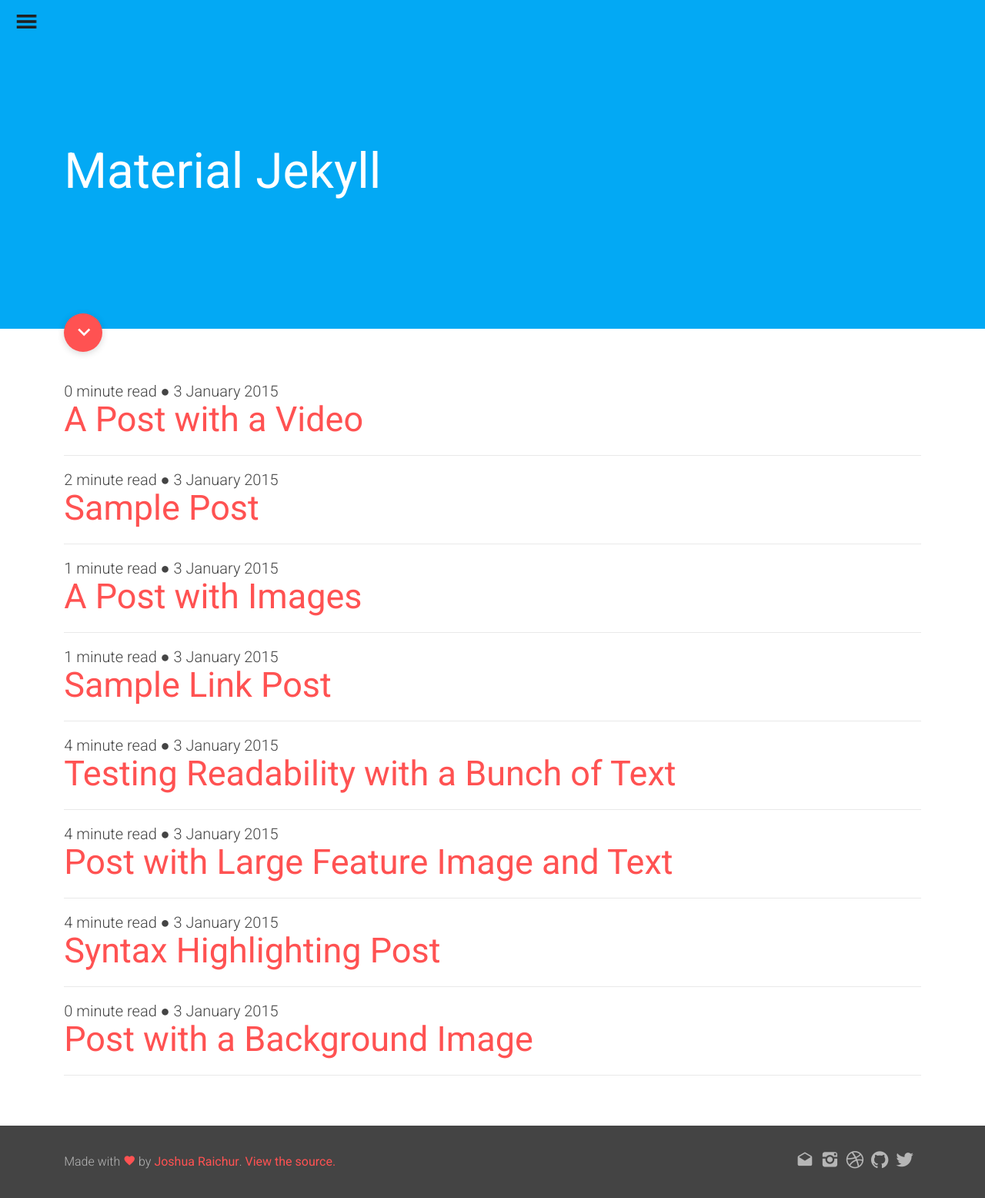
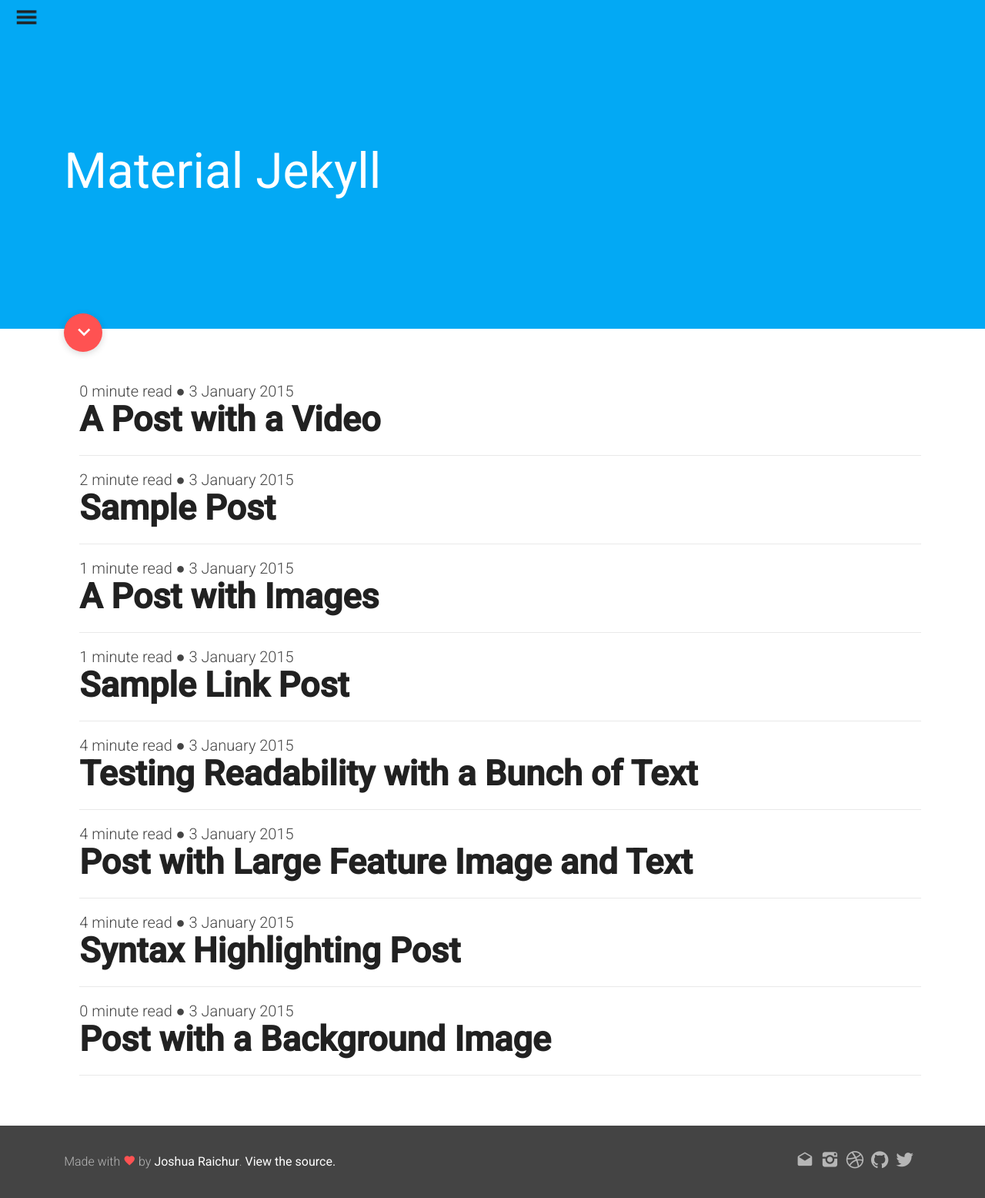
Before and after one commit to raichur/material-jekyll, a Jekyll site: the page built from index.html, in a window 1280 px wide. Shown: the whole page at 77% size. Built offline with Jekyll 4.4.1, drawn with Linux system fonts in a browser that asks for light colours; nearby versions of some CDN libraries.

Commit message:
style changes + hopeful nav safari fix

```diff
--- a/_assets/_sass/_base.scss
+++ b/_assets/_sass/_base.scss
@@ -146,7 +146,14 @@
 /**
 * Clearfix
 */
-
+*, *:after, *:before  {
+  outline: none;
+  -webkit-box-sizing: border-box;
+  -moz-box-sizing: border-box;
+  box-sizing: border-box;
+  padding:0;
+  margin:0;
+}
 %clearfix {
 
   &:after {
--- a/_assets/_sass/_layout.scss
+++ b/_assets/_sass/_layout.scss
@@ -36,6 +36,16 @@
   p {
     color: $primaryTextColor;
     font-weight: 300;
+  }
+  h1, h2, h3, h4, h5, h6 {
+    font-weight: 600;
+  }
+  ul li {
+    margin-left: 20px;
+  }
+  blockquote {
+    font-size: 1.7rem;
+    line-height: 2rem;
   }
 }
 
@@ -127,9 +137,13 @@
       color: $secondaryTextColor;
     }
     a {
+      color: $primaryTextColor;
       transition: .2s all ease;
       text-decoration: none;
-      font-weight: 400;
+      font-weight: 600;
+      &:hover {
+        color: $secondaryTextColor;
+      }
     }
     h2 {
       margin-top: 5px;
@@ -288,9 +302,7 @@
   padding-bottom: 20px;
   a {
     transition: .2s all ease;
-    &:hover {
-      color: $textPrimaryColor;
-    }
+      color: $textPrimaryColor !important;
   }
   p {
     padding-top: 10px;
@@ -451,6 +463,9 @@
     margin-top: 5px;
     font-size: 1rem;
   }
+  section span {
+    font-size: 1.2rem;
+  }
   header, section, footer {
     padding-left: 20px;
     padding-right: 20px;
```
